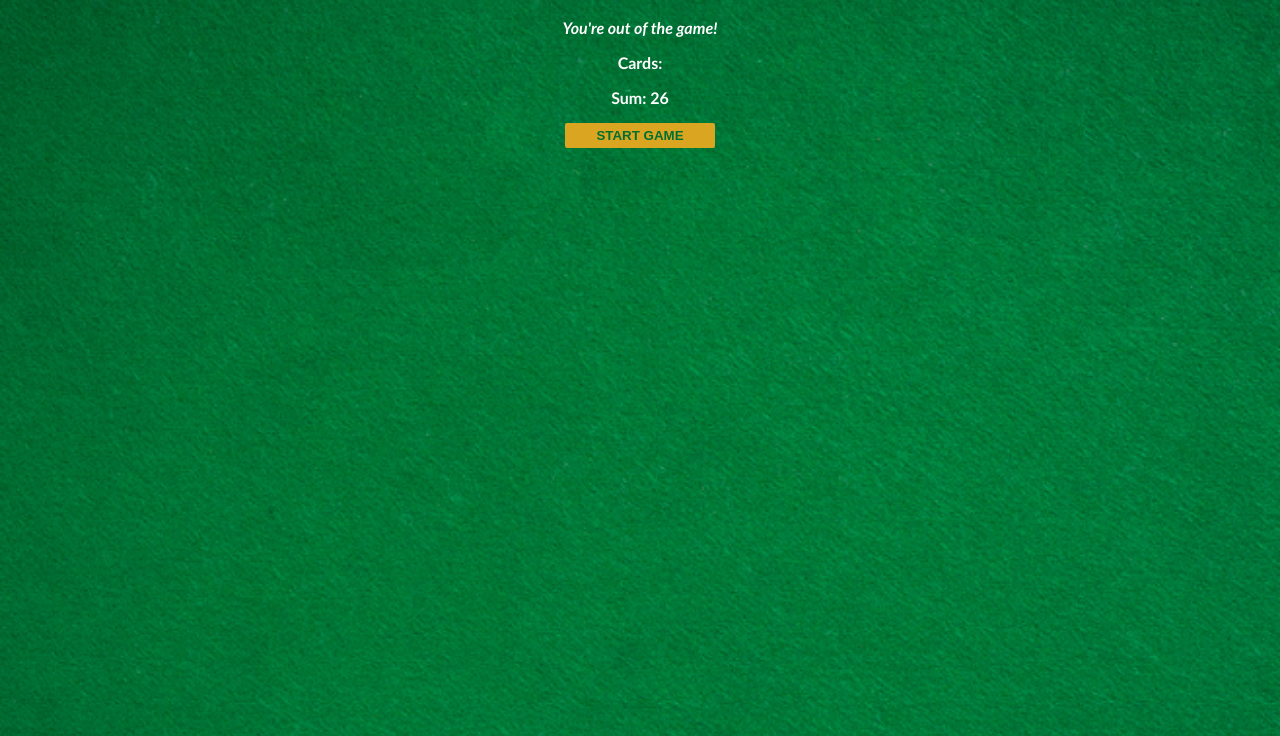
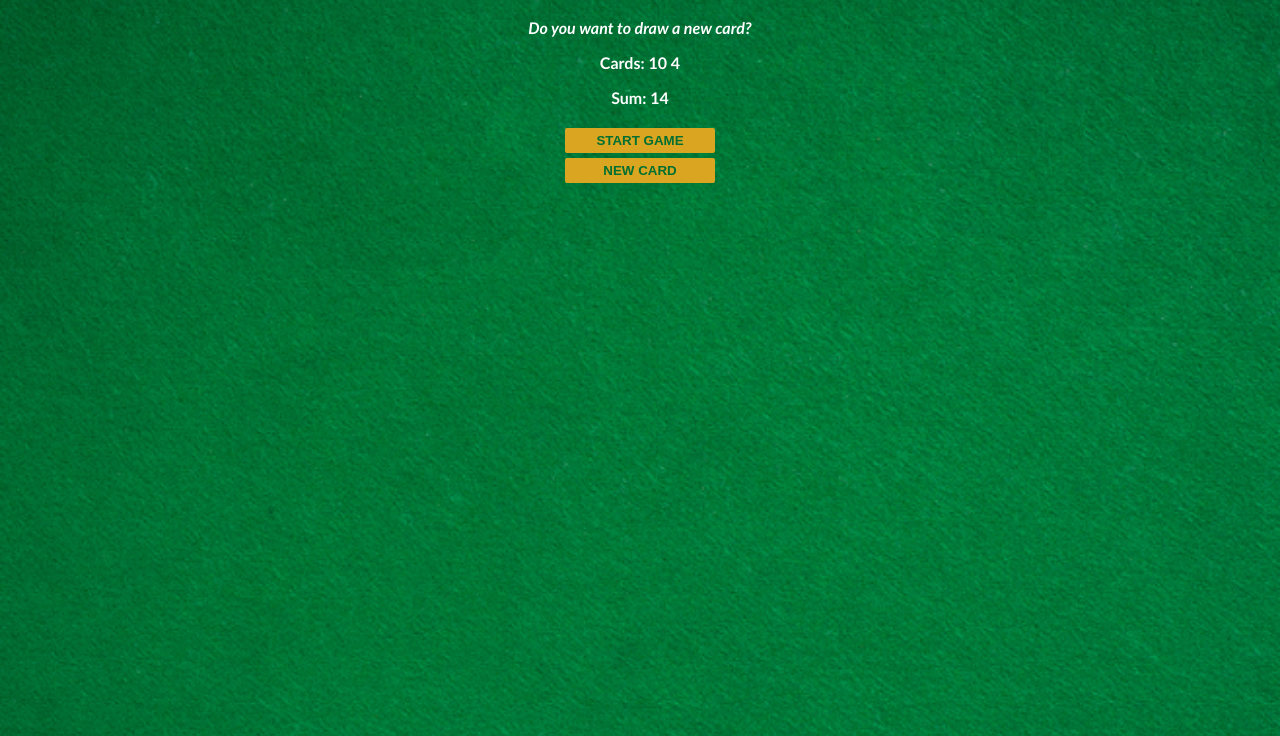
Before and after one commit to AshfakAhmath/scrimba-javascript-challenges, a plain HTML site: page 03-blackjack-game/index.html in a window 1280 px wide. Both pictures are taken after a click on the button "START GAME". Shown: the part 64-800 px from the top of the page. Drawn offline with Linux system fonts and the light colour scheme.

Commit message:
Refactor Blackjack Game: update HTML structure, enhance JavaScript logic for card handling, and improve CSS styling for buttons

```diff
--- a/03-blackjack-game/index.html
+++ b/03-blackjack-game/index.html
@@ -1,17 +1,21 @@
-<!DOCTYPE html>
+<!doctype html>
 <html lang="en">
-<head>
-    <meta charset="UTF-8">
-    <meta name="viewport" content="width=device-width, initial-scale=1.0">
+  <head>
+    <meta charset="UTF-8" />
+    <meta name="viewport" content="width=device-width, initial-scale=1.0" />
     <title>Blackjack Game</title>
-    <link rel="stylesheet" href="style.css">
-</head>
-<body>
+    <link rel="stylesheet" href="style.css" />
+  </head>
+  <body>
     <h1>Blackjack</h1>
     <p id="message-el"></p>
-    <p>Cards: </p>
-    <p id="sum-el">Sum: </p>
-    <button onclick="startGame()">START GAME</button>
+    <p id="card-el">Cards:</p>
+    <p id="sum-el">Sum:</p>
+    <div class="btn">
+      <button onclick="startGame()">START GAME</button>
+      <button onclick="newCard()">NEW CARD</button>
+    </div>
+
     <script src="script.js"></script>
-</body>
+  </body>
 </html>
--- a/03-blackjack-game/script.js
+++ b/03-blackjack-game/script.js
@@ -1,14 +1,37 @@
-let firstCard = 15;
-let secondCard = 11;
-let sum = firstCard + secondCard;
+cards = [];
+let sum = 0;
 let hasBlackJack = false;
-let isAlive = true;
+let isAlive = false;
 let message = "";
 let messageEl = document.getElementById("message-el");
 // let sumEl = document.getElementById("sum-el");
 let sumEl = document.querySelector("#sum-el");
+let cardsEl = document.getElementById("card-el");
+
+function getRandomCard() {
+  let random = Math.floor(Math.random() * 13) + 1;
+  if (random === 1) {
+    return 11;
+  } else if (random > 10) {
+    return 10;
+  }
+  return random;
+}
 
 function startGame() {
+  isAlive = true;
+  let firstCard = getRandomCard();
+  let secondCard = getRandomCard();
+  cards = [firstCard, secondCard];
+  sum = firstCard + secondCard;
+  renderGame();
+}
+
+function renderGame() {
+  cardsEl.textContent = `Cards: `;
+  for (let i = 0; i < cards.length; i++) {
+    cardsEl.textContent += `${cards[i]} `;
+  }
   sumEl.textContent = `Sum: ${sum}`;
   if (sum <= 20) {
     message = "Do you want to draw a new card?";
@@ -22,3 +45,13 @@ function startGame() {
 
   messageEl.textContent = message;
 }
+
+function newCard() {
+  console.log("Drawing a new card from the deck!");
+  if (isAlive === true && hasBlackJack === false) {
+    let card = getRandomCard();
+    sum += card;
+    cards.push(card);
+    renderGame();
+  }
+}
--- a/03-blackjack-game/style.css
+++ b/03-blackjack-game/style.css
@@ -12,6 +12,11 @@ h1{
 #message-el{
     font-style: italic;
 }
+.btn{
+    display: flex;
+    flex-direction: column;
+    align-items: center;
+}
 button{
     color: #016f32;
     font-weight: bold;
@@ -22,4 +27,5 @@ button{
     border: none;
     border-radius: 2px;
     cursor: pointer;
+    margin-top: 5px;
 }
```
